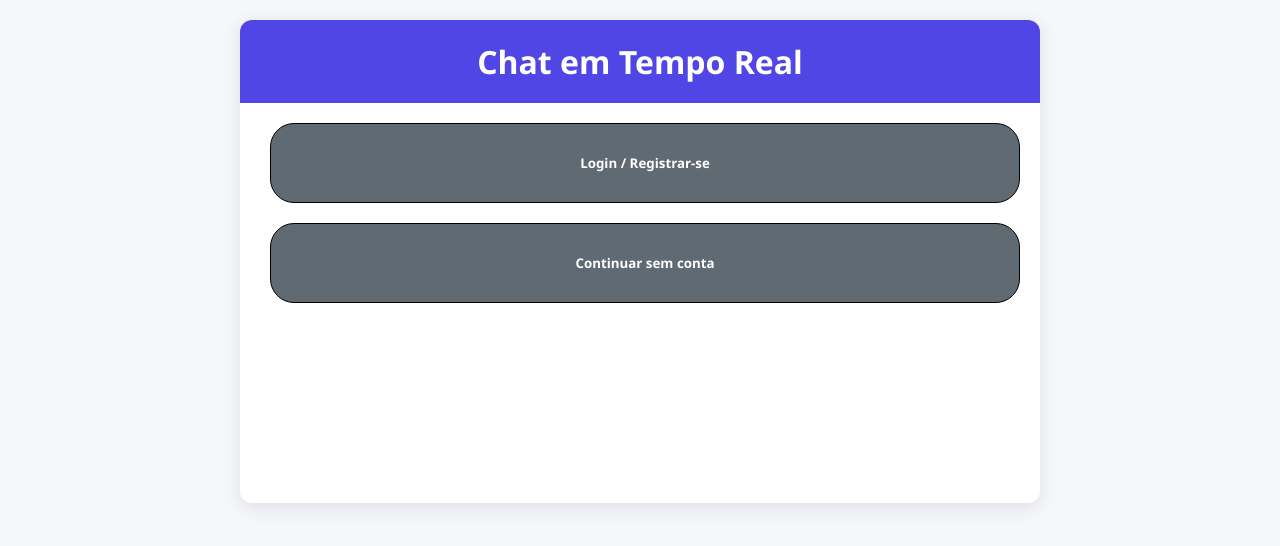
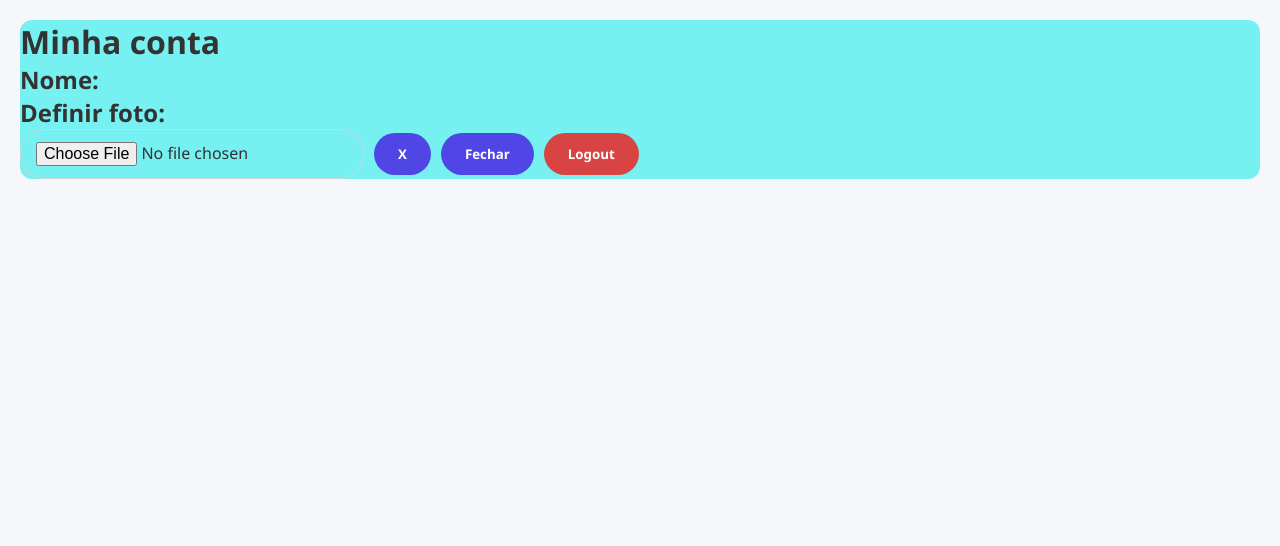
Before and after one commit to RyanFBertaglia/Chat, a React (Vite) app in the folder frontend/: page /#/account in a window 1280 px wide. Shown: the top 546 px of the page. Built offline with nearby package versions, Linux system fonts and the light colour scheme.

Commit message:
feat account component

```diff
--- a/frontend/src/App.jsx
+++ b/frontend/src/App.jsx
@@ -1,18 +1,20 @@
-import { BrowserRouter, Routes, Route } from 'react-router-dom';
+import { BrowserRouter, HashRouter, Routes, Route } from 'react-router-dom';
 import { AuthProvider } from "./AuthContext";
 import PrivateRoute from "./components/PrivateRoute";
 import Home from './pages/Home';
 import Chat from './pages/Chat';
+import MyAccount from './components/MyAccount';
 
 function App() {
   return (
     <AuthProvider>
-      <BrowserRouter>
+      <HashRouter>
         <Routes>
           <Route path="/" element={<Home />} />
+          <Route path="/account" element={<MyAccount />} />
           <Route path="/chat" element={<PrivateRoute><Chat /></PrivateRoute>} />
         </Routes>
-      </BrowserRouter>
+      </HashRouter>
     </AuthProvider>
   );
 }
--- /dev/null
+++ b/frontend/src/components/MyAccount.jsx
@@ -0,0 +1,39 @@
+import styles from '../styles/account.module.css';
+import { useAuth } from '../services/authService';
+import React, { useState } from "react";
+
+
+export default function MyAccount() {
+    const {user} = useAuth();
+    const [file, setFile] = useState();
+    const [hasImg, setHasImg] = useState();
+
+    function handleChange(e) {
+        setHasImg(true);
+        setFile(URL.createObjectURL(e.target.files[0]));
+    }
+    function removeImg(e) {
+        setHasImg(false)
+        setFile(null);
+    }
+
+
+    return( <div className={styles.container}>
+    <h1>Minha conta</h1>
+    <h2>Nome: {user.name}</h2>
+    <h2>Definir foto:</h2>
+    <input type="file" onChange={handleChange} />
+    <button onClick={removeImg}>X</button>
+    <img src={file} className={hasImg ? styles.hasImg : ""}/>
+
+    <button className={styles.fechar}>Fechar</button>
+    <button className={styles.logout}>Logout</button>
+    </div>);
+}
+
+/*
+    - Pegar id do context
+    - Buscar foto por id
+    - Opção set photo independente
+    - Preview com corte que será realizado
+*/
--- a/frontend/src/components/PrivateRoute.jsx
+++ b/frontend/src/components/PrivateRoute.jsx
@@ -5,7 +5,7 @@ export default function PrivateRoute({ children }) {
   const { isAuthenticated, isInitializing } = useAuth();
 
   if (isInitializing) {
-    return null; // ou um spinner enquanto carrega
+    return null;
   }
 
   if (!isAuthenticated) {
--- /dev/null
+++ b/frontend/src/styles/account.module.css
@@ -0,0 +1,22 @@
+.container {
+    background-color: rgb(118, 240, 240);
+    border-radius: 12px;
+    align-self: center;
+}
+.logout{
+    background-color: rgb(216, 68, 68);
+}
+.logout:hover {
+    background-color: rgb(199, 58, 58);
+}
+fechar {
+    background-color:cadetblue;
+}
+.foto {
+    width: 100px;
+    height: 100px;
+}
+.hasImg {
+    width: 300px;
+    height: 300px;
+}
--- a/package.json
+++ /dev/null
@@ -1,5 +0,0 @@
-{
-  "dependencies": {
-    "socket.io": "^4.8.1"
-  }
-}
```
Also changed, not shown: 1 other file (tests, documents, lock files or other folders).
